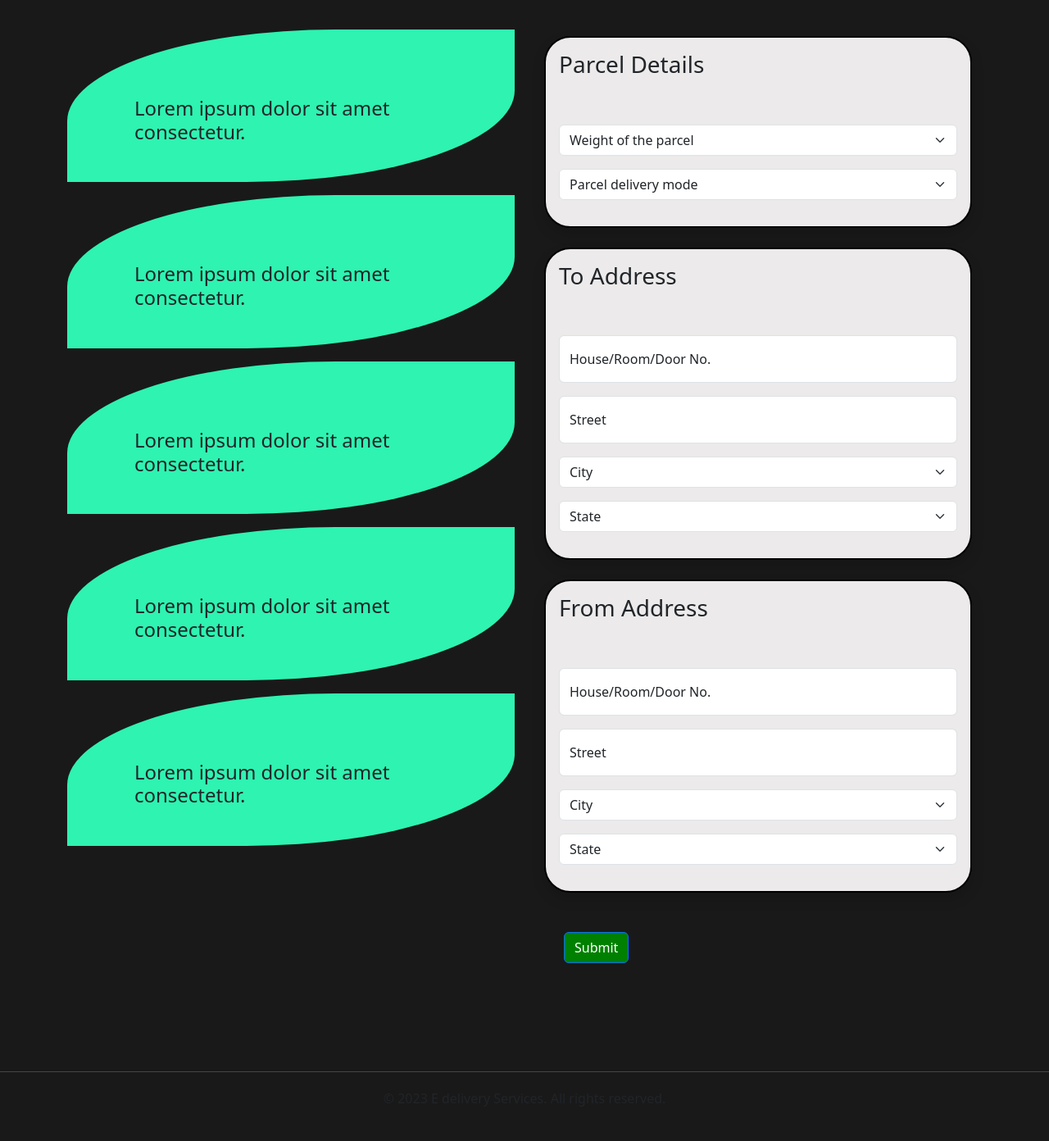
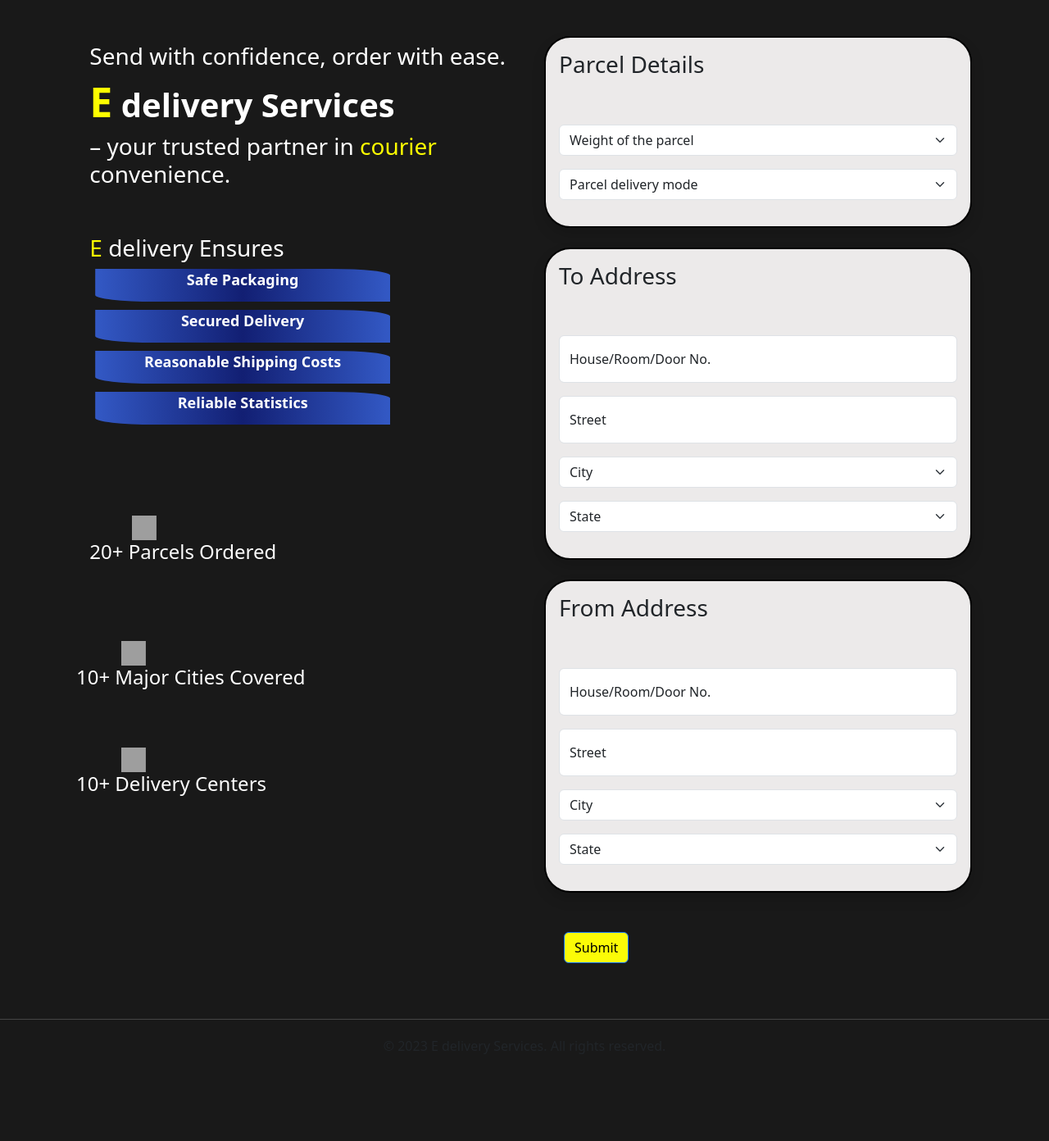
Before and after one commit to YannamYeswanth/COURIER-PARCEL-DELIVERY-DATABASE-MANAGEMENT-SYSTEM, a Django app: template Parcel_delivery/courier_service/templates/place_parcel.html in a window 1280 px wide. Shown: the part 94-1486 px from the top of the page at 82% size. After the commit the page ends 1380 px from the top, so only its background shows below. Run offline with Django 4.2, Linux system fonts and the light colour scheme; the template is opened without the code that fills it, so the values that code supplies are empty; grey boxes are pictures that could not be loaded.

Commit message:
Update place_parcel.html

```diff
--- a/Parcel_delivery/courier_service/templates/place_parcel.html
+++ b/Parcel_delivery/courier_service/templates/place_parcel.html
@@ -40,11 +40,61 @@
         color: rgb(16, 43, 220); /* Change text color on hover for better visibility */
       }
       .sster {
-        height: 15%;
+            /* height: 230px; */
+            margin-top: 0%;
+            margin-bottom: 0%;
             padding: 15%;
             border-top-left-radius: 60%;
             border-bottom-right-radius: 60%;
+            color: white;
+            animation: moveRight 0.57s linear forwards;  /* Adjust duration as needed */
         }
+
+        @keyframes moveRight {
+            0% {
+                transform: translateX(-100%);
+            }
+            100% {
+                transform: translateX(2%);
+            }
+        }
+        .pluspoints{
+            margin-bottom: 2%;
+            height: 40px;
+            /* border-top-left-radius: 60%; */
+            border-top-right-radius: 20%;
+            border-bottom-left-radius: 20%;
+            background: linear-gradient(to right, rgb(51, 89, 197),rgb(18, 31, 115),rgb(51, 89, 197));
+            /* background-color: rgb(246, 146, 6); */
+            color: white;
+
+            text-align: center;
+            font-size: large;
+            font-weight: 600;
+            width: 70%;
+        }
+        #one{
+            animation: moveRight 0.6s linear forwards;
+        }
+        #two{
+            animation: moveRight 0.7s linear forwards;
+        }
+        #three{
+            animation: moveRight 0.8s linear forwards;
+        }
+        #four{
+            animation: moveRight 0.9s linear forwards;
+        }
+        img {
+            margin-top: 10%;
+            margin-left: 10%;
+            text-align: center;
+
+    width: 30px;
+    height: 30px;
+}
+
+
 
   </style>
   <body>
@@ -64,28 +114,39 @@
           </div>
         </div>
     </nav>
+
     <div class="container">
       <div class="row">
         <div class="col" style="margin-top: 10%;">
-          <div class="container my-3 sster" style="background-color: rgb(46, 243, 177);">
-            <h4>Lorem ipsum dolor sit amet consectetur.</h4>
+          <div class="container my-3 sster" style="margin-bottom: 3%; padding: 3%;" >
+
+            <h3>Send with confidence, order with ease.</h3>
+            <h1 style="font-weight: 700;"><span style="color: yellow; font-size:50px;">E</span> delivery Services</h1>
+            <h3>– your trusted partner in <span style="color: yellow;">courier</span> convenience.</h3>
           </div>
-          <div class="container my-3 sster" style="background-color: rgb(46, 243, 177);">
-            <h4>Lorem ipsum dolor sit amet consectetur.</h4>
+          <div class="container my-3 sster" style="margin-top: 3%; padding: 3%;">
+            <h3><span style="color: yellow;">E</span> delivery Ensures</h3>
+            <div class="pluspoints" id="one">Safe Packaging</div>
+            <div class="pluspoints" id="two">Secured Delivery</div>
+            <div class="pluspoints" id="three">Reasonable Shipping Costs</div>
+            <div class="pluspoints" id="four">Reliable Statistics</div>
+          </div>
+          <div class="container my-3 sster"style="margin-bottom: 0%; padding: 3%;" >
+            <img src="https://prodwebimage.ecomexpress.in/parcels_since_inception_50be16b3a9.svg">
+            <h4>20+ Parcels Ordered</h4>
 
           </div>
-          <div class="container my-3 sster" style="background-color: rgb(46, 243, 177);">
-            <h4>Lorem ipsum dolor sit amet consectetur.</h4>
+          <div class="container my-3 sster" style="margin: 0%; padding: 0%;">
+            <img src="https://prodwebimage.ecomexpress.in/cities_and_town_c0339d4e15.svg">
+            <h4>10+ Major Cities Covered</h4>
 
           </div>
-          <div class="container my-3 sster" style="background-color: rgb(46, 243, 177);">
-            <h4>Lorem ipsum dolor sit amet consectetur.</h4>
+          <div class="container my-3 sster" style="margin: 0%; padding: 0%;">
+            <img src="https://prodwebimage.ecomexpress.in/Delivery_center_7ecfe7c729.svg">
+            <h4>10+ Delivery Centers</h4>
 
           </div>
-          <div class="container my-3 sster" style="background-color: rgb(46, 243, 177);">
-            <h4>Lorem ipsum dolor sit amet consectetur.</h4>
 
-          </div>
         </div>
         <div class="col" style="margin-top: 10%;">
           <div class="container" >
@@ -191,7 +252,7 @@
                 </div>
               </div>
 
-              <button type="submit" class="btn btn-primary m-4" style="background-color: green;">Submit</button>
+              <button type="submit" class="btn btn-primary m-4" style="background-color: rgb(251, 251, 7); color: black;">Submit</button>
             </form>
           </div>
         </div>
@@ -202,6 +263,8 @@
       <hr style="border-top: 1px solid #ccc; margin: 20px 0;">
       <p>&copy; 2023 E delivery Services. All rights reserved.</p>
   </footer>
+
   <script src="https://cdn.jsdelivr.net/npm/bootstrap@5.3.2/dist/js/bootstrap.bundle.min.js" integrity="sha384-C6RzsynM9kWDrMNeT87bh95OGNyZPhcTNXj1NW7RuBCsyN/o0jlpcV8Qyq46cDfL" crossorigin="anonymous"></script>
+
 </body>
 </html>
```
Lines whose indentation alone changed are shown as unchanged.
